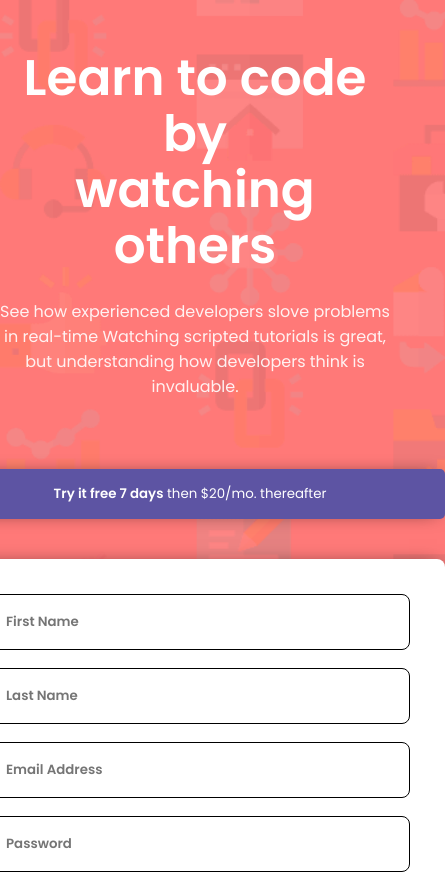
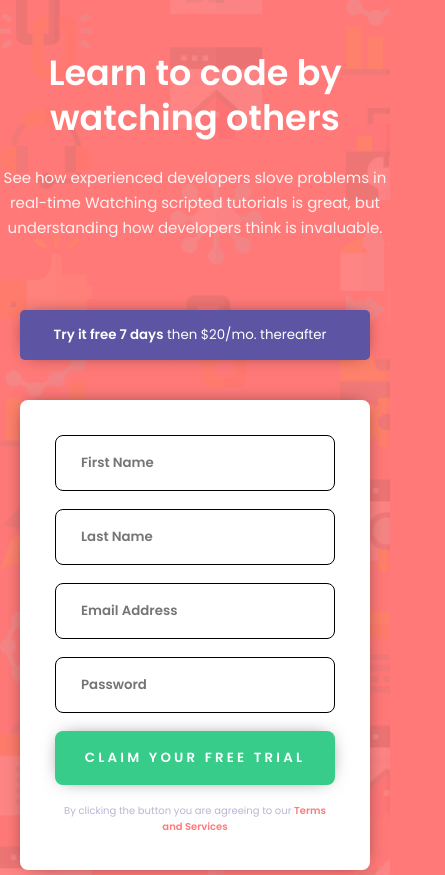
Before and after one commit to ChristelPeerisR/Frontend-Mentor-Intro-component-with-sign-up-form, a plain HTML site: page index.html in a window 390 px wide. Shown: the top 875 px of the page, 445 px wide, since content can reach past the window. Drawn offline with Linux system fonts and the light colour scheme.

Commit message:
Update style.css

```diff
--- a/style.css
+++ b/style.css
@@ -181,3 +181,51 @@ button:focus {
         width: 500px;
     }
 }
+
+@media screen and (max-width:400px){
+    body{
+        padding: 50px 0px;
+        flex-direction: column;
+        justify-content: center;
+        align-items: center;
+        text-align: center;
+    }
+    .learn{
+        width: 100%;
+        display: flex;
+        justify-content: center;
+        align-items: center;
+        flex-direction: column;
+        padding: 0px;
+        margin: 0px;
+    }
+    .log{
+        padding-top: 70px;
+        width: 100%;
+        display: flex;
+        justify-content: center;
+        align-items: center;
+        flex-direction: column;
+    }
+
+    .learn h1{
+        font-size: 35px;
+        line-height: 45px;
+    }
+
+    .learn p{
+        font-size: 15px;
+    }
+
+    form{
+        width: 350px;
+    }
+
+    .card{
+        padding-top: 30px;
+    }
+
+    .try button {
+        width: 350px;
+    }
+}
```
